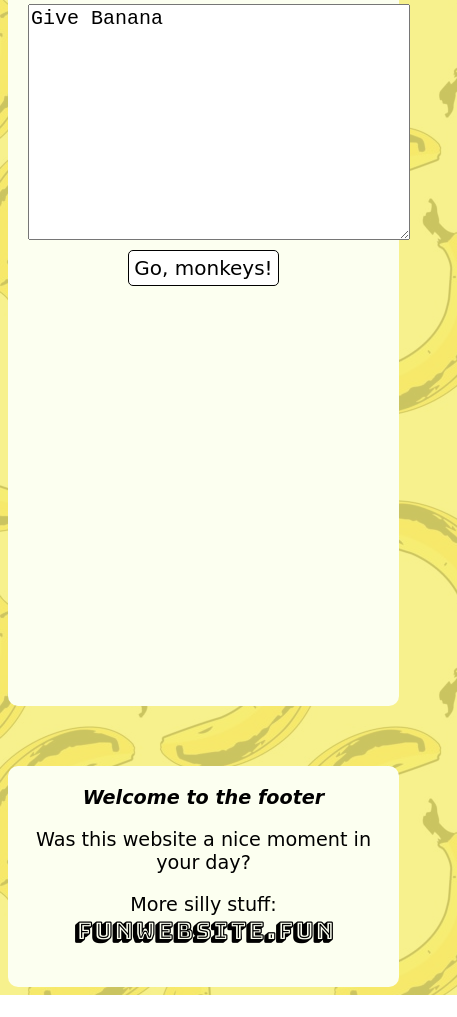
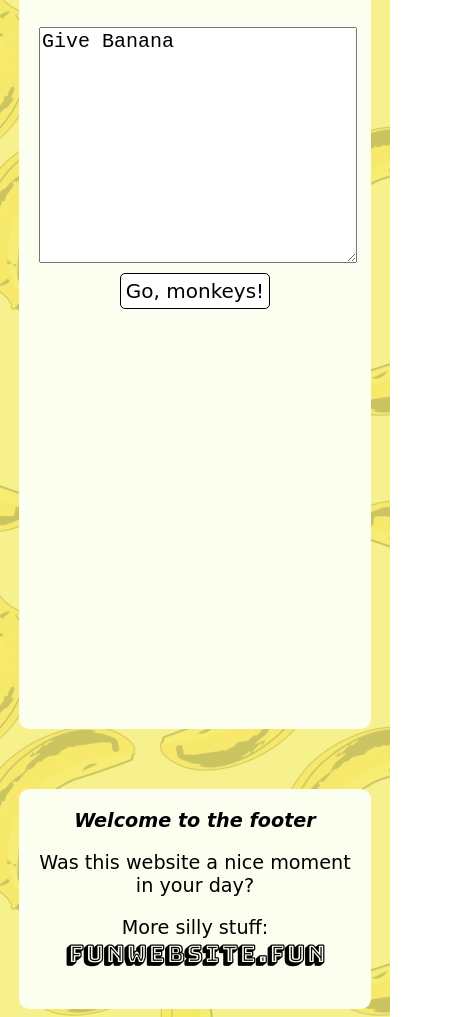
Before and after one commit to tichaelmurvey/monkeys, a plain HTML site: page index.html in a window 390 px wide. Shown: the part 748-1765 px from the top of the page, 457 px wide, since content can reach past the window. Before the commit the page ends 1743 px from the top, so only its background shows below. Drawn offline with nearby package versions, Linux system fonts and the light colour scheme; a web font is replaced by a local one.

Commit message:
mobile sizing

```diff
--- a/monkeys.js
+++ b/monkeys.js
@@ -393,4 +393,3 @@ let timeComparisonYears = {
 }
 
 //TODO: More comparisons
-//TODO: Analytics
--- a/style.css
+++ b/style.css
@@ -9,7 +9,17 @@ body {
 
 .selectcontainer {
     display: flex;
+    flex-wrap: wrap;
     justify-content: center;
+}
+
+@media screen and (max-width: 800px) {
+    .form {
+        width: 80vw !important;
+    }
+    footer {
+        width: 80vw !important;
+    }
 }
 
 .form {
@@ -22,6 +32,8 @@ body {
     border-radius: 10px;
     margin-top: 70px;
 }
+
+
 
 .selectcontainer > * {
     margin: 0 10px;
@@ -61,6 +73,7 @@ img {
 
 #result {
     min-height: 400px;
+    overflow-wrap: break-word;
 }
 
 .loading {
@@ -114,3 +127,7 @@ footer a.fun {
     color:rgb(0, 0, 0);
     text-decoration: none;
 }
+
+textarea {
+    max-width: 100%;
+}
```
